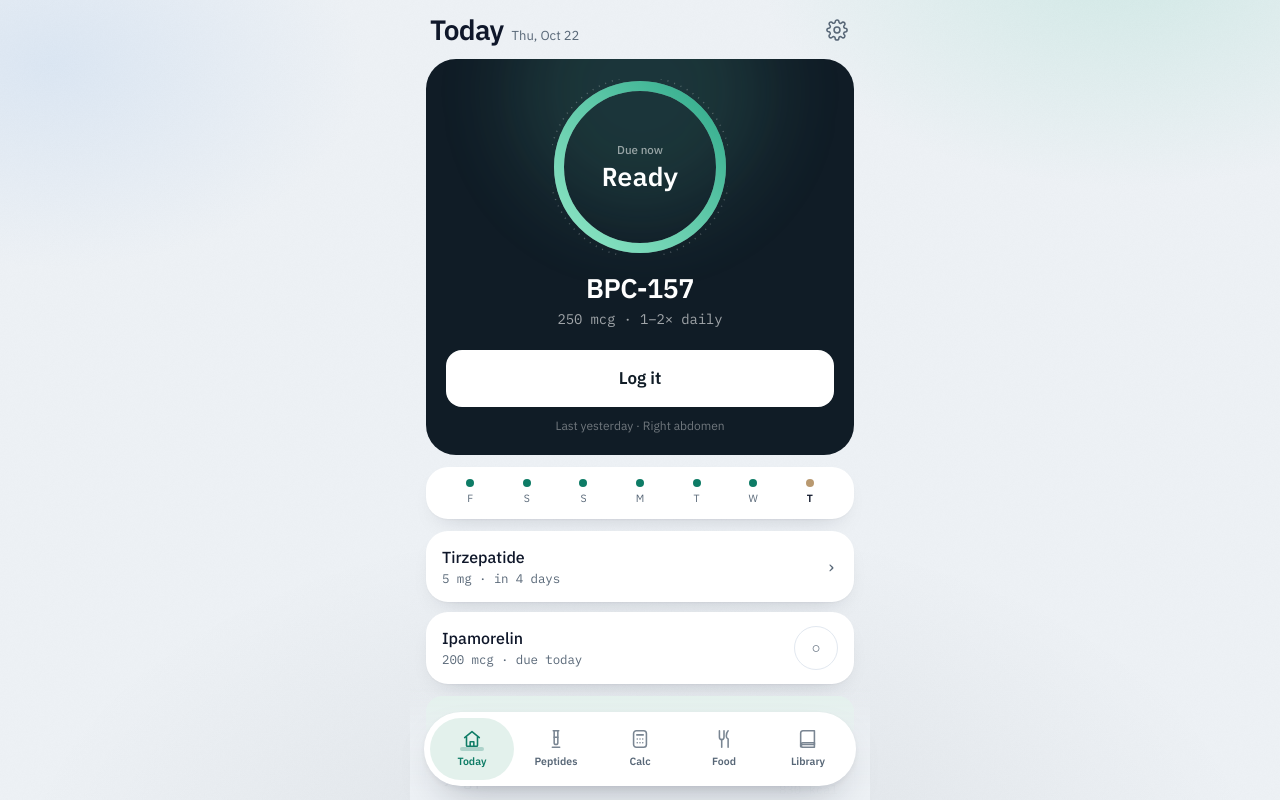
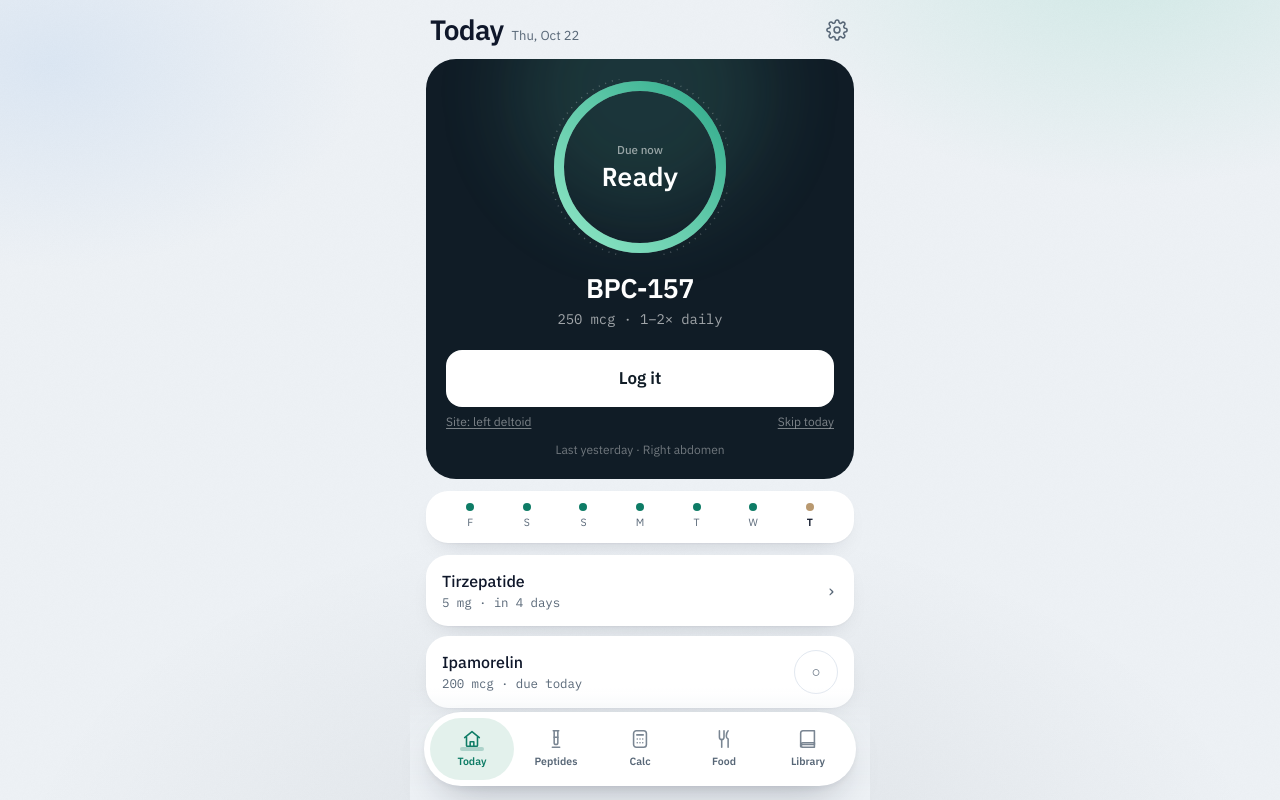
Before and after one commit to RDW-Labz/titrate, a Next.js app: page / in a window 1280 px wide. Both pictures are taken after a click on the button "Show me a sample". Shown: the top 800 px of the page. Built offline with nearby package versions, Linux system fonts and the light colour scheme.

Commit message:
Skip a dose (with undo), tap-to-change injection site, vial use-by warnings on Today, skipped days in the week strip

```diff
--- a/src/app/page.tsx
+++ b/src/app/page.tsx
@@ -8,13 +8,14 @@ import { Btn, CountdownRing, Empty } from "@/components/ui";
 import { toast } from "@/components/toast";
 import { PEPTIDE_BY_ID } from "@/lib/peptides";
 import { dayKey, humanIn, isDueOn, lastDose, nextDoseMoment, timeTo } from "@/lib/schedule";
+import { budDaysLeft } from "@/lib/vial";
 import { actions, useStore } from "@/lib/store";
 import { doseOn } from "@/lib/titration";
 
 const SYMPTOMS = ["Nausea", "Fatigue", "Headache", "Constipation", "Bloating"];
 
 export default function TodayPage() {
-  const { compounds, doses, foods, goals, symptoms } = useStore();
+  const { compounds, doses, foods, goals, symptoms, vials } = useStore();
   const now = new Date();
   const [flash, setFlash] = useState<string | null>(null);
 
@@ -68,6 +69,17 @@ export default function TodayPage() {
   const peptide = hero ? PEPTIDE_BY_ID.get(hero.c.peptideId) : undefined;
   const last = hero ? lastDose(doses, hero.c.id) : undefined;
 
+  const heroVial = hero ? vials.find((v) => v.id === hero.c.vialId) : undefined;
+  const heroBud = heroVial ? budDaysLeft(heroVial, now) : null;
+  const vialWarn =
+    heroBud === null
+      ? null
+      : heroBud < 0
+        ? { days: heroBud, text: "Vial is past its use-by date — mix a fresh one." }
+        : heroBud <= 3
+          ? { days: heroBud, text: `Vial use-by in ${heroBud} day${heroBud === 1 ? "" : "s"} — mix a fresh one.` }
+          : null;
+
   const total = hero?.next ? hero.next.at.getTime() - (last ? +new Date(last.at) : +now - 86_400_000) : 1;
   const elapsed = last ? +now - +new Date(last.at) : total;
   const progress = hero?.due ? 1 : Math.min(1, Math.max(0.04, elapsed / Math.max(1, total)));
@@ -80,6 +92,7 @@ export default function TodayPage() {
       letter: d.toLocaleDateString(undefined, { weekday: "narrow" }),
       today: k === dayKey(now),
       logged: doses.filter((x) => !x.skipped && dayKey(new Date(x.at)) === k).length,
+      skipped: doses.some((x) => x.skipped && dayKey(new Date(x.at)) === k),
       due: compounds.some((c) => isDueOn(c, doses, d)),
     };
   });
@@ -145,6 +158,9 @@ export default function TodayPage() {
             <p className="mt-2.5 text-[12px] text-white/40">
               {last ? `Last ${humanIn(new Date(last.at), now)}${last.site ? ` · ${last.site}` : ""}` : "First dose"}
             </p>
+            {vialWarn ? (
+              <p className={`mt-1 text-[12px] ${vialWarn.days < 0 ? "text-[#ff9d8f]" : "text-[#f0c98a]"}`}>{vialWarn.text}</p>
+            ) : null}
           </div>
         </section>
       ) : null}
@@ -155,7 +171,11 @@ export default function TodayPage() {
           const done = count > 0;
           return (
             <div key={d.key} className="flex flex-1 flex-col items-center gap-1">
-              <span className={`size-2 rounded-full ${done ? "bg-accent" : d.due ? "bg-warn/60" : "bg-line"}`} />
+              <span
+                className={`size-2 rounded-full ${
+                  done ? "bg-accent" : d.skipped ? "border border-accent bg-transparent" : d.due ? "bg-warn/60" : "bg-line"
+                }`}
+              />
               <span className={`text-[10.5px] ${d.today ? "font-semibold text-ink" : "text-muted"}`}>{d.letter}</span>
             </div>
           );
--- a/src/components/log-dose.tsx
+++ b/src/components/log-dose.tsx
@@ -6,33 +6,40 @@ import { toast } from "./toast";
 import { actions, useStore } from "@/lib/store";
 import { toMcg, unitsForDose } from "@/lib/recon";
 import { doseOn } from "@/lib/titration";
-import { dayKey } from "@/lib/schedule";
+import { SITES, dayKey, suggestSite } from "@/lib/schedule";
 import type { Compound } from "@/lib/types";
 
 function useLog(compound: Compound, onLogged?: () => void) {
   const { vials, doses } = useStore();
   const [flash, setFlash] = useState(false);
+  const [site, setSite] = useState(() => suggestSite(doses));
   const vial = vials.find((v) => v.id === compound.vialId);
 
   const today = dayKey(new Date());
-  const logged = doses
-    .filter((d) => d.compoundId === compound.id && !d.skipped && dayKey(new Date(d.at)) === today)
-    .sort((a, b) => +new Date(b.at) - +new Date(a.at));
-  const lastTime = logged[0]
-    ? new Date(logged[0].at).toLocaleTimeString(undefined, { hour: "numeric", minute: "2-digit" })
+  const mine = doses.filter((d) => d.compoundId === compound.id && dayKey(new Date(d.at)) === today);
+  const taken = mine.filter((d) => !d.skipped).sort((a, b) => +new Date(b.at) - +new Date(a.at));
+  const lastTime = taken[0]
+    ? new Date(taken[0].at).toLocaleTimeString(undefined, { hour: "numeric", minute: "2-digit" })
     : null;
+  const skipped = mine.some((d) => d.skipped);
 
   const log = () => {
     const dose = doseOn(compound);
     const units = vial ? unitsForDose(vial, toMcg(dose, compound.unit)) : null;
-    const entry = actions.logDose({ compoundId: compound.id, dose, unit: compound.unit, units: units ?? undefined });
+    const entry = actions.logDose({ compoundId: compound.id, dose, unit: compound.unit, units: units ?? undefined, site });
     setFlash(true);
     onLogged?.();
     toast(`Logged ${compound.name}`, { label: "Undo", run: () => actions.deleteDose(entry.id) });
     setTimeout(() => setFlash(false), 1200);
   };
 
-  return { flash, log, loggedCount: logged.length, lastTime };
+  const skip = () => {
+    const entry = actions.skipDose(compound.id, doseOn(compound), compound.unit);
+    onLogged?.();
+    toast(`Skipped ${compound.name} today`, { label: "Undo", run: () => actions.deleteDose(entry.id) });
+  };
+
+  return { flash, log, skip, lastTime, skipped, site, setSite };
 }
 
 export function LogDoseButton({
@@ -50,12 +57,11 @@ export function LogDoseButton({
   onLogged?: () => void;
   tone?: "light" | "dark";
 }) {
-  const { flash, log, lastTime } = useLog(compound, onLogged);
-  const done = lastTime !== null;
+  const { flash, log, skip, lastTime, skipped, site, setSite } = useLog(compound, onLogged);
 
-  return (
-    <div className={className}>
-      {done ? (
+  if (lastTime) {
+    return (
+      <div className={className}>
         <div
           aria-live="polite"
           className={`flex items-center justify-center gap-2 rounded-2xl font-semibold ${
@@ -66,24 +72,61 @@ export function LogDoseButton({
           Done for today
           <span className="num text-[13px] font-normal opacity-70">· {lastTime}</span>
         </div>
-      ) : (
-        <Btn size={size} variant={variant} className="relative w-full overflow-visible" onClick={log}>
-          <Burst show={flash} />
-          <span className={flash ? "pop" : ""}>Log it</span>
-        </Btn>
-      )}
-      {done ? (
-        <button onClick={log} className="press mt-1.5 w-full text-center text-[12px] text-muted underline underline-offset-2">
+        <button
+          onClick={log}
+          className={`press mt-1.5 w-full text-center text-[12px] underline underline-offset-2 ${
+            tone === "dark" ? "text-white/45" : "text-muted"
+          }`}
+        >
           Add another dose
         </button>
-      ) : null}
+      </div>
+    );
+  }
+
+  if (skipped) {
+    return (
+      <div className={className}>
+        <div
+          className={`flex items-center justify-center gap-2 rounded-2xl px-5 py-4 text-[16px] font-semibold ${
+            tone === "dark" ? "bg-white/10 text-white/70" : "bg-paper text-muted"
+          }`}
+        >
+          Skipped today
+        </div>
+        <div className={`mt-1.5 flex justify-center gap-4 text-[12px] ${tone === "dark" ? "text-white/45" : "text-muted"}`}>
+          <button onClick={log} className="press underline underline-offset-2">
+            Log it anyway
+          </button>
+        </div>
+      </div>
+    );
+  }
+
+  return (
+    <div className={className}>
+      <Btn size={size} variant={variant} className="relative w-full overflow-visible" onClick={log}>
+        <Burst show={flash} />
+        <span className={flash ? "pop" : ""}>Log it</span>
+      </Btn>
+      <div className={`mt-1.5 flex items-center justify-between text-[12px] ${tone === "dark" ? "text-white/45" : "text-muted"}`}>
+        <button
+          onClick={() => setSite(SITES[(SITES.indexOf(site) + 1) % SITES.length])}
+          className="press underline underline-offset-2"
+        >
+          Site: {site.toLowerCase()}
+        </button>
+        <button onClick={skip} className="press underline underline-offset-2">
+          Skip today
+        </button>
+      </div>
     </div>
   );
 }
 
-/** round one-tap check used in lists — locked once the day is logged */
+/** round one-tap check used in lists */
 export function LogDot({ compound, onLogged }: { compound: Compound; onLogged?: () => void }) {
-  const { flash, log, lastTime } = useLog(compound, onLogged);
+  const { flash, log, lastTime, skipped } = useLog(compound, onLogged);
 
   if (lastTime) {
     return (
@@ -92,6 +135,17 @@ export function LogDot({ compound, onLogged }: { compound: Compound; onLogged?:
         className="grid size-11 shrink-0 place-items-center rounded-full bg-accent-soft text-[15px] font-semibold text-accent"
       >
         ✓
+      </span>
+    );
+  }
+
+  if (skipped) {
+    return (
+      <span
+        aria-label={`${compound.name} skipped today`}
+        className="grid size-11 shrink-0 place-items-center rounded-full bg-paper text-[15px] text-muted"
+      >
+        –
       </span>
     );
   }
--- a/src/lib/schedule.ts
+++ b/src/lib/schedule.ts
@@ -66,8 +66,18 @@ export function loggedOn(doses: DoseLog[], compoundId: string, date: Date): Dose
   return doses.find((d) => d.compoundId === compoundId && dayKey(new Date(d.at)) === key && !d.skipped);
 }
 
+/** any entry for that day, skipped included — a skipped dose stops it being "due" */
+export function anyLogOn(doses: DoseLog[], compoundId: string, date: Date): DoseLog | undefined {
+  const key = dayKey(date);
+  return doses.find((d) => d.compoundId === compoundId && dayKey(new Date(d.at)) === key);
+}
+
+export function skippedOn(doses: DoseLog[], compoundId: string, date: Date): boolean {
+  return !!anyLogOn(doses, compoundId, date)?.skipped;
+}
+
 export function isDueOn(c: Compound, doses: DoseLog[], date: Date): boolean {
-  return scheduledOn(c, date) && inCycle(c, date) && !loggedOn(doses, c.id, date);
+  return scheduledOn(c, date) && inCycle(c, date) && !anyLogOn(doses, c.id, date);
 }
 
 /** next unlogged scheduled day, starting today; null if the schedule never lands again */
--- a/src/lib/store.ts
+++ b/src/lib/store.ts
@@ -129,6 +129,11 @@ export const actions = {
     };
     update((s) => ({ ...s, doses: [...s.doses, dose] }));
     return dose;
+  },
+  skipDose(compoundId: string, dose: number, unit: Compound["unit"]): DoseLog {
+    const entry: DoseLog = { id: uid(), compoundId, dose, unit, at: new Date().toISOString(), skipped: true };
+    update((s) => ({ ...s, doses: [...s.doses, entry] }));
+    return entry;
   },
   deleteDose(id: string) {
     update((s) => ({ ...s, doses: s.doses.filter((d) => d.id !== id) }));
```
Also changed, not shown: scripts/selfcheck.mts.
